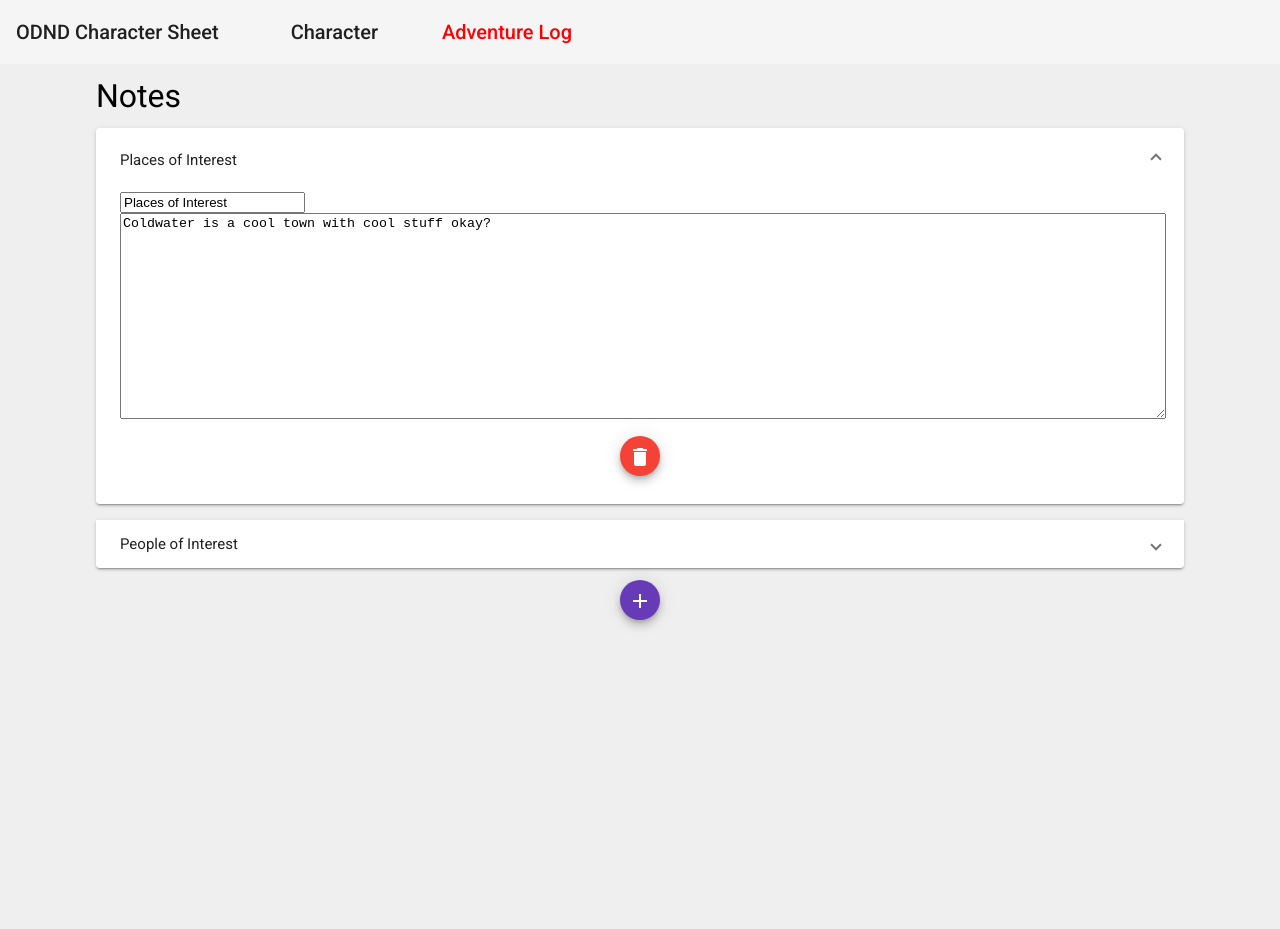
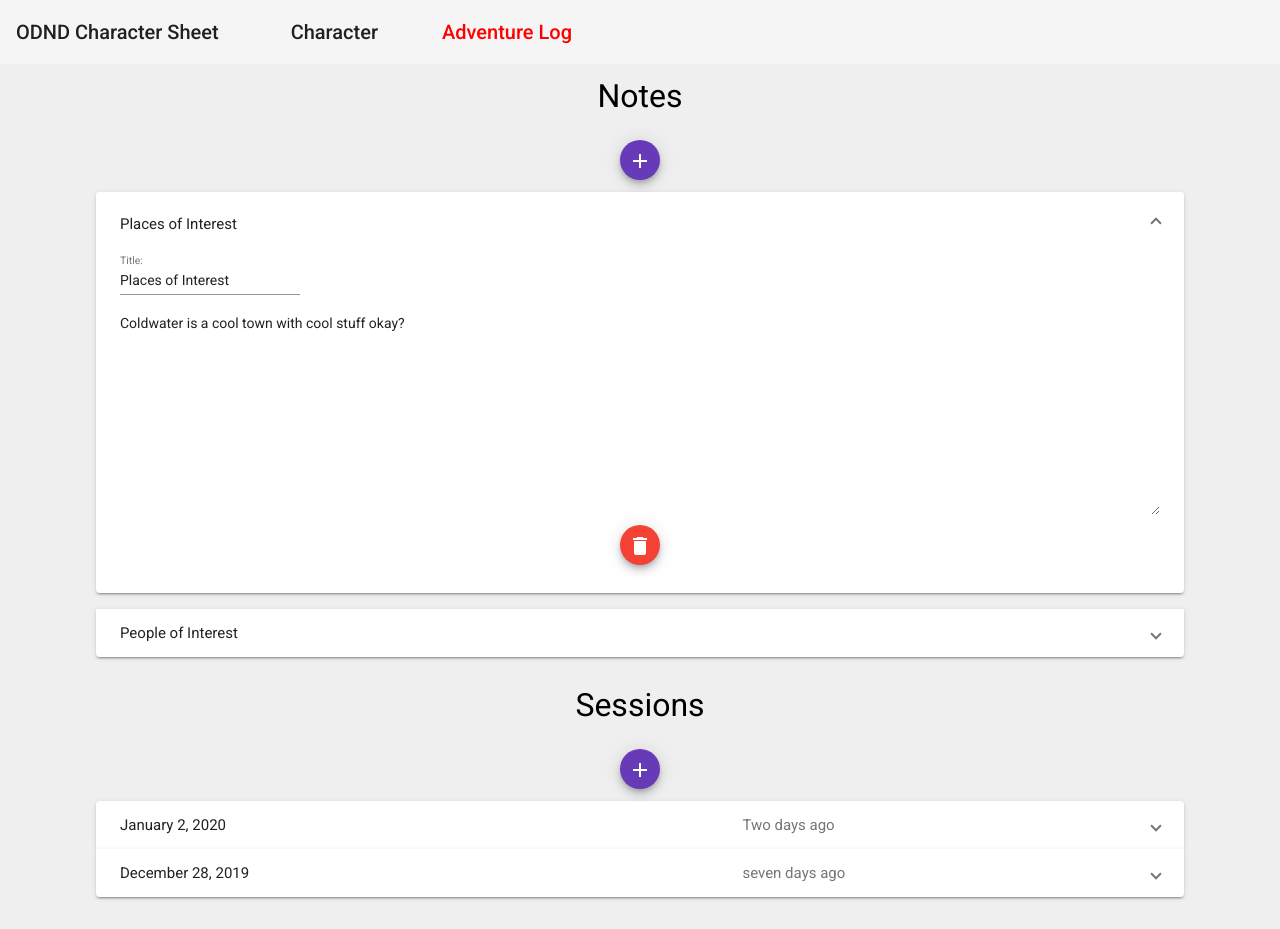
Before and after one commit to xrnm/Primeval-Arcana-Character-Sheet, an Angular app: page /adventure-log in a window 1280 px wide. Both pictures are taken after a click on the button "Places of Interest". Before the commit the page ends 800 px from the top, so only its background shows below. Built offline with nearby package versions, Linux system fonts and the light colour scheme.

Commit message:
Dynamic sessions

```diff
--- a/src/app/adventure-log/adventure-log.component.html
+++ b/src/app/adventure-log/adventure-log.component.html
@@ -1 +1,2 @@
 <adventure-log-notes [notes]="notes"></adventure-log-notes>
+<adventure-log-sessions [sessions]="sessions"></adventure-log-sessions>
--- a/src/app/adventure-log/notes/notes.component.html
+++ b/src/app/adventure-log/notes/notes.component.html
@@ -1,5 +1,8 @@
 <div id="notes-section" class="container">
   <h2 class="section-subtitle">Notes</h2>
+  <button (click)="addNote()" id="add-note-button" mat-mini-fab aria-label="Add Note Button" color="primary">
+    <mat-icon>add</mat-icon>
+  </button>
   <mat-accordion>
     <mat-expansion-panel *ngFor="let note of notes">
       <mat-expansion-panel-header>
@@ -7,16 +10,17 @@
           {{note.name}}
         </mat-panel-title>
       </mat-expansion-panel-header>
-      <input type="text" [(ngModel)]="note.name" />
-      <textarea [(ngModel)]="note.content">{{note.content}}</textarea>
+      <mat-form-field>
+        <mat-label> Title:</mat-label>
+        <input matInput type="text" [(ngModel)]="note.name"/>
+      </mat-form-field>
+      <textarea matInput [(ngModel)]="note.content">{{note.content}}</textarea>
       <p class="delete-note">
-      <button (click)="deleteNote(note)"  mat-mini-fab aria-label="Delete Note" color="warn">
-        <mat-icon>delete</mat-icon>
-      </button>
+        <button (click)="deleteNote(note)" mat-mini-fab aria-label="Delete Note" color="warn">
+          <mat-icon>delete</mat-icon>
+        </button>
       </p>
     </mat-expansion-panel>
   </mat-accordion>
-  <button (click)="addNote()" id="add-note-button" mat-mini-fab aria-label="Add Note Button" color="primary">
-    <mat-icon>add</mat-icon>
-  </button>
+
 </div>
--- a/src/app/adventure-log/notes/notes.component.sass
+++ b/src/app/adventure-log/notes/notes.component.sass
@@ -3,6 +3,8 @@ mat-accordion
   textarea
     width: 100%
     min-height: 200px
+  input
+    width: 100%
 
 
 #add-note-button, .delete-note
--- a/src/app/adventure-log/notes/notes.component.ts
+++ b/src/app/adventure-log/notes/notes.component.ts
@@ -14,7 +14,7 @@ export class NotesComponent implements OnInit {
   }
 
   addNote(){
-    this.notes.push({name: 'New Note', content: ''})
+    this.notes.unshift({name: 'New Note', content: ''})
   }
   deleteNote(note){
     this.notes = this.notes.filter(n => n !== note)
--- /dev/null
+++ b/src/app/adventure-log/sessions/sessions.component.html
@@ -0,0 +1,38 @@
+<div id="sessions-section" class="container">
+  <h2 class="section-subtitle">Sessions</h2>
+  <div id="add-session">
+    <button (click)="addSession()" id="add-session-button" mat-mini-fab aria-label="Add Session Button" color="primary">
+      <mat-icon>add</mat-icon>
+    </button>
+  </div>
+  <mat-accordion>
+    <mat-expansion-panel *ngFor="let session of sessions; let i = index">
+      <mat-expansion-panel-header>
+        <mat-panel-title>
+          {{session.date | date:'longDate'}}
+        </mat-panel-title>
+        <mat-panel-description>
+        </mat-panel-description>
+        <mat-panel-description>
+          {{session.game_date}}
+        </mat-panel-description>
+      </mat-expansion-panel-header>
+      <mat-form-field>
+        <mat-label>Session date:</mat-label>
+        <input matInput [matDatepicker]="picker_i" [(ngModel)]="session.date">
+        <mat-datepicker-toggle matSuffix [for]="picker_i"></mat-datepicker-toggle>
+        <mat-datepicker #picker_i></mat-datepicker>
+      </mat-form-field>
+      <mat-form-field>
+        <mat-label>Game date:</mat-label>
+        <input matInput [(ngModel)]="session.game_date">
+      </mat-form-field>
+      <textarea [(ngModel)]="session.notes">{{session.notes}}</textarea>
+      <p class="delete-session">
+        <button (click)="deleteSession(session)" mat-mini-fab aria-label="Delete Session" color="warn">
+          <mat-icon>delete</mat-icon>
+        </button>
+      </p>
+    </mat-expansion-panel>
+  </mat-accordion>
+</div>
--- /dev/null
+++ b/src/app/adventure-log/sessions/sessions.component.sass
@@ -0,0 +1,10 @@
+#add-session
+  width: 100%
+  text-align: center
+  #add-session-button
+    margin: 12px auto
+mat-accordion
+  width: 100%
+  textarea
+    width: 100%
+    min-height: 200px
--- /dev/null
+++ b/src/app/adventure-log/sessions/sessions.component.ts
@@ -0,0 +1,23 @@
+import { Component, OnInit, Input } from '@angular/core';
+import {Session} from "../../session";
+
+@Component({
+  selector: 'adventure-log-sessions',
+  templateUrl: './sessions.component.html',
+  styleUrls: ['./sessions.component.sass']
+})
+export class SessionsComponent implements OnInit {
+  @Input() sessions: Session[];
+  constructor() { }
+
+  ngOnInit(): void {
+  }
+
+  addSession(){
+    this.sessions.unshift({notes: '', date: new Date(), game_date: ''})
+  }
+  deleteSession(session){
+    this.sessions = this.sessions.filter(s => s !== session)
+  }
+
+}
--- a/src/app/chlorr.ts
+++ b/src/app/chlorr.ts
@@ -95,7 +95,8 @@ export let CHLORR: Game = new Game({
       clothing: "Chlorr is wearing plate and some pink fuzzy boots",
       quests: "Helping Le Brom with his sick cows by clearing out the Picard Mill"
     }),
-    sessions: [],
+    sessions: [{date: new Date('2020-01-02'), notes: 'good session', game_date: 'Two days ago'},
+      {date: new Date('2019-12-28'), notes: 'Really good session', game_date: 'seven days ago'}],
     notes: [{
       name: 'Places of Interest',
       content: 'Coldwater is a cool town with cool stuff okay?'
--- a/src/app/session.ts
+++ b/src/app/session.ts
@@ -1,4 +1,5 @@
 export class Session {
   date: Date;
+  game_date: string;
   notes: string;
 }
--- a/src/styles.sass
+++ b/src/styles.sass
@@ -8,11 +8,13 @@ h1.section-title
   line-height: 64px
   text-align: center
   margin-bottom: 3px
+  width: 100%
 
 h2.section-subtitle
   font-size: 32px
   font-weight: normal
   text-align: center
+  width: 100%
 
 .container
   width: 85%
```
Also changed, not shown: src/app/app.module.ts (+14 -3 lines), 1 other file (tests, documents, lock files or other folders).
